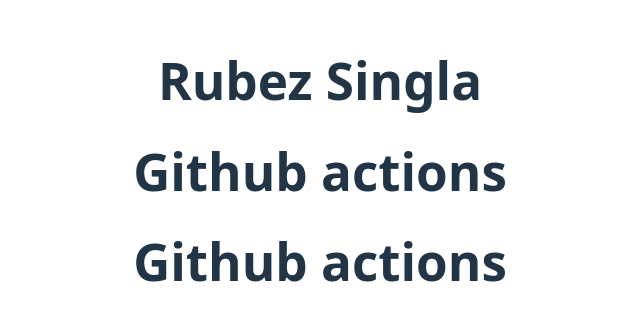
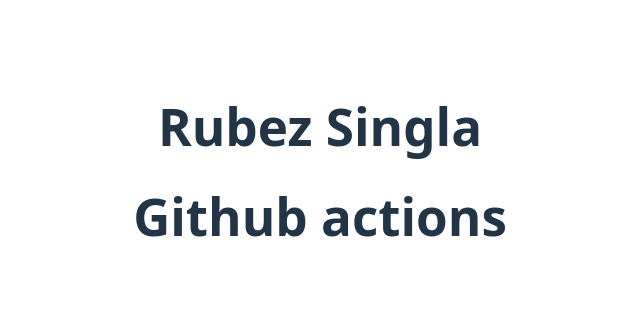
Before and after one commit to Rubezsingla/cdcidgit, a React (Vite) app: page / in a window 1280 px wide. Shown: the part 229-550 px from the top of the page, without its empty margins (320-960 px from the left). Built offline with nearby package versions, Linux system fonts and the light colour scheme.

Commit message:
Update App.jsx

```diff
--- a/src/App.jsx
+++ b/src/App.jsx
@@ -10,7 +10,7 @@
     <div>
       <h1>Rubez Singla</h1>
       <h1>Github actions</h1>
-      <h1>Github actions</h1>
+
     </div>
   )
 }
```
